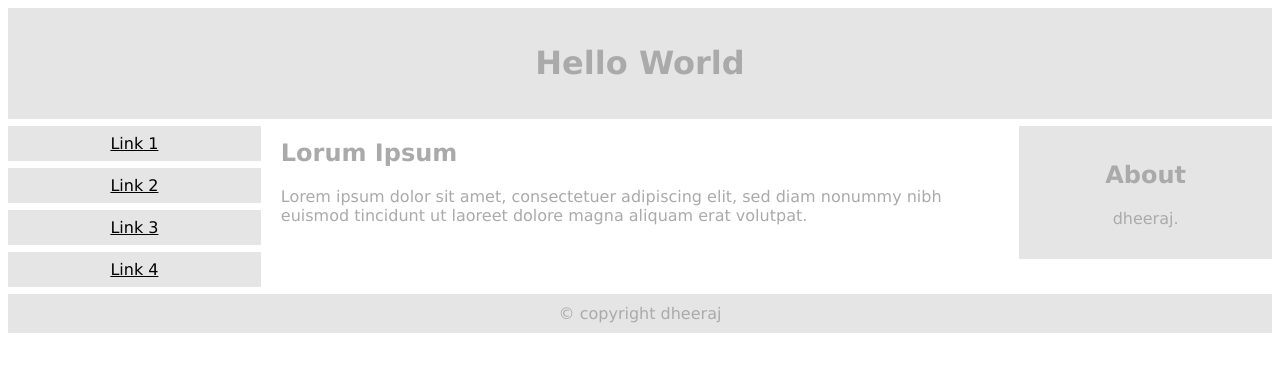
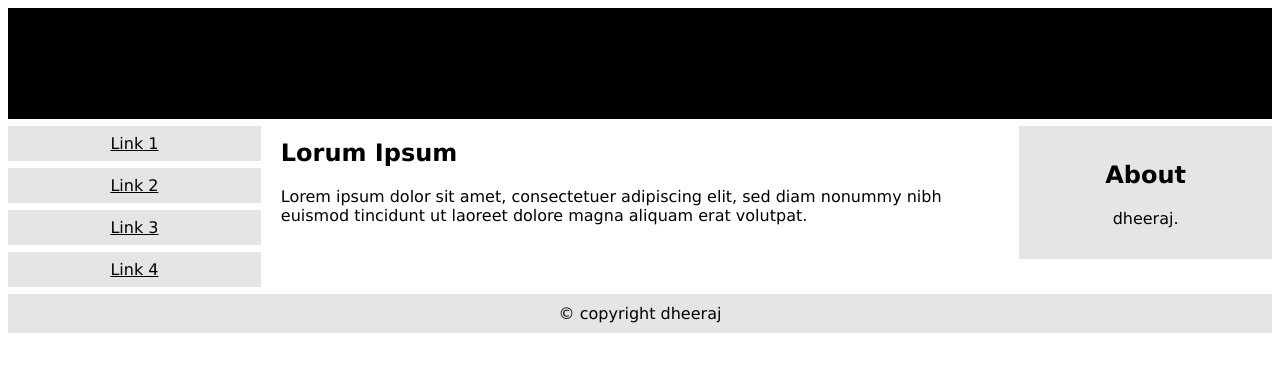
Before and after one commit to dheerajpal1/test, a plain HTML site: page index.html in a window 1280 px wide. Drawn offline with Linux system fonts and the light colour scheme.

Commit message:
Update index.html

```diff
--- a/index.html
+++ b/index.html
@@ -41,9 +41,8 @@
 }
 </style>
 </head>
-<body style="font-family:Verdana;color:#aaaaaa;">
-
-<div style="background-color:#e5e5e5;padding:15px;text-align:center;">
+<body style="font-family:Verdana;color:#aaaaa;">
+  <div style="background-color:#000;padding:15px;text-align:center;">
   <h1>Hello World</h1>
 </div>
 
```
